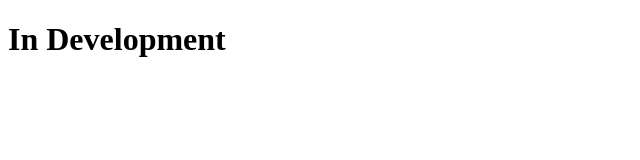
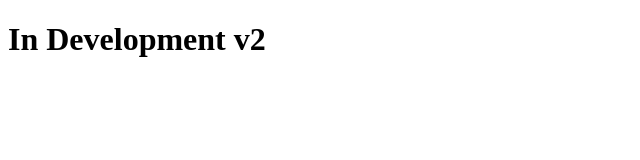
Before and after one commit to danielgut763/clone-tabenews, a Next.js app: page / in a window 1280 px wide. Shown: the top 160 px of the page, without its empty margins (0-640 px from the left). Built offline with nearby package versions, Linux system fonts and the light colour scheme.

Commit message:
small fix

```diff
--- a/pages/index.js
+++ b/pages/index.js
@@ -1,5 +1,5 @@
 function Home() {
-  return <h1>In Development </h1>;
+  return <h1>In Development v2</h1>;
 }
 
 export default Home;
```
